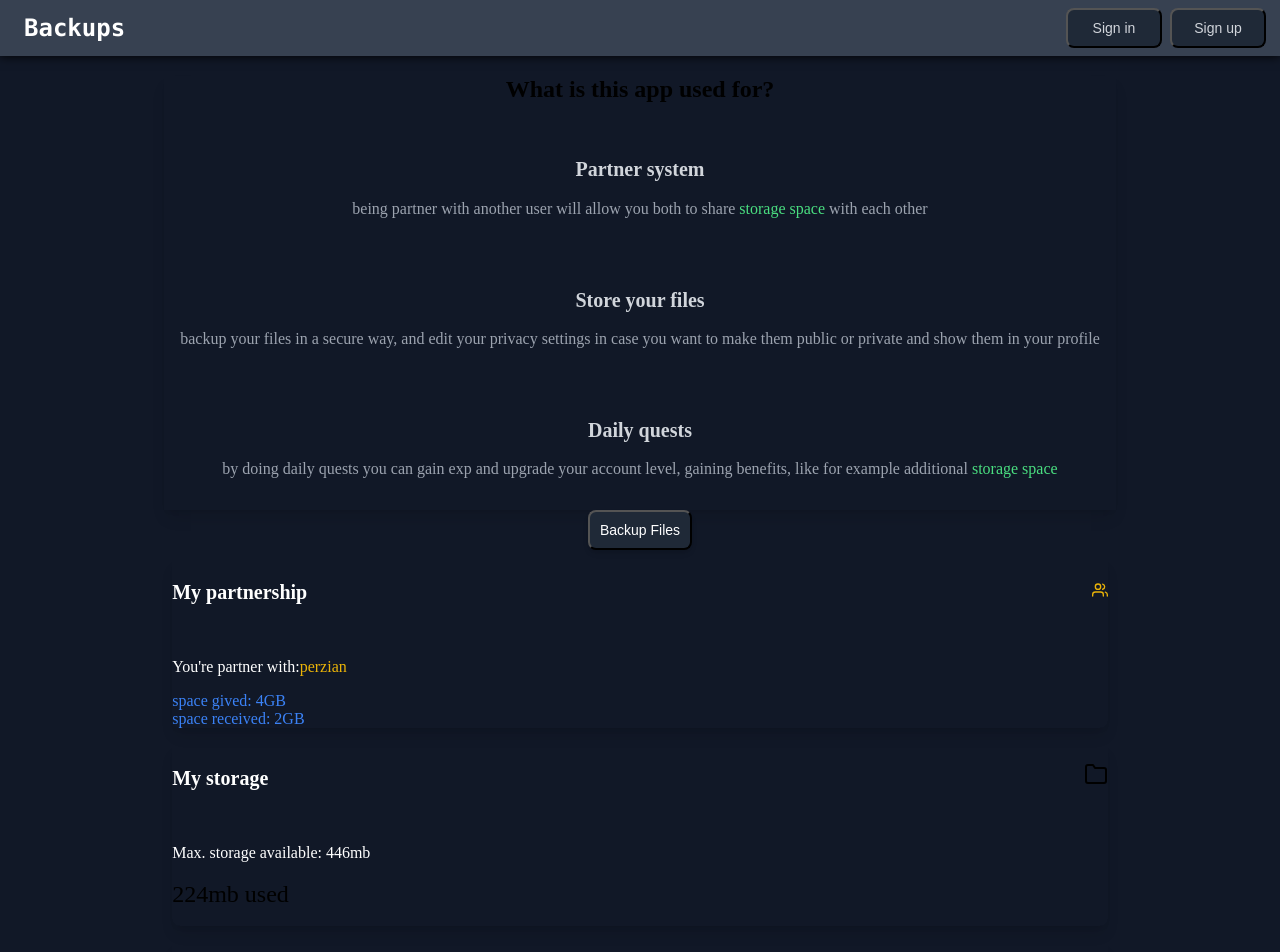
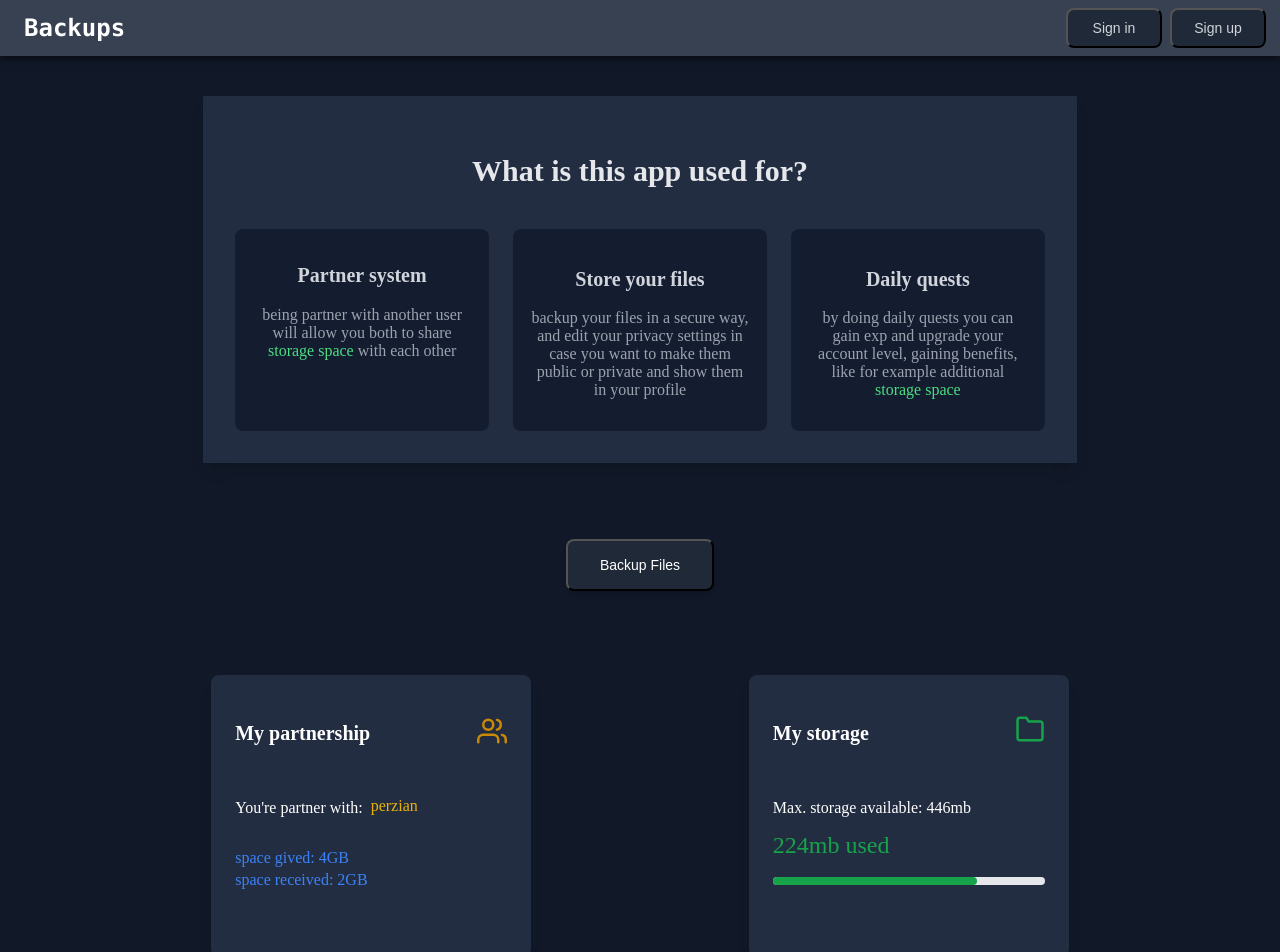
Before and after one commit to AguHDS/Backups, a React (Vite) app in the folder frontend/: page / in a window 1280 px wide. Shown: the top 952 px of the page. Built offline with nearby package versions, Linux system fonts and the light colour scheme.

Commit message:
some minor not relevant changes

```diff
--- a/frontend/package.json
+++ b/frontend/package.json
@@ -4,7 +4,7 @@
   "version": "0.0.0",
   "type": "module",
   "scripts": {
-    "dev": "dotenv concurrently \"vite\" \"wait-on http://localhost:${VITE_FRONTENDPORT} && npx tailwindcss -i ./src/main.css -o ./src/output.css --watch\"",
+    "dev": "dotenv concurrently \"vite\" \"wait-on http://localhost:5173 && npx tailwindcss -i ./src/main.css -o ./src/output.css --watch\"",
     "build": "vite build",
     "lint": "eslint . --ext js,jsx --report-unused-disable-directives --max-warnings 0",
     "preview": "vite preview"
@@ -16,6 +16,7 @@
     "jwt-decode": "^4.0.0",
     "react": "^18.3.1",
     "react-dom": "^18.3.1",
+    "react-icons": "^5.4.0",
     "react-redux": "^9.1.2",
     "react-router-dom": "^6.26.2",
     "tailwind-scrollbar": "^3.1.0"
--- a/frontend/src/App.jsx
+++ b/frontend/src/App.jsx
@@ -13,7 +13,6 @@ import {
   SignIn,
   SignUp,
   AccountSettings,
-  Dashboard,
   Profile,
 } from "./pages";
 
@@ -42,7 +41,6 @@ const App = () => {
           <Route path="/profile" element={<Profile />} />
 
           {/* protected routes */}
-          <Route path="/dashboard" element={ <ProtectedRoute> <Dashboard /> </ProtectedRoute>} />
           <Route path="/account-settings" element={ <ProtectedRoute> <AccountSettings /> </ProtectedRoute>} />
 
           <Route path="/*" element={<Navigate to="NotFound" />} />
--- a/frontend/src/components/common/index.jsx
+++ b/frontend/src/components/common/index.jsx
@@ -2,7 +2,6 @@
 
 export { default as Button } from "./Buttons/Button";
 export { default as Input } from "./Inputs/Input";
-export { default as Container } from "./container/Container";
 export { default as NavBar } from "./navBar/Navegation";
 export { default as UnauthorizedWarning } from "./unauthorized-warning/UnauthorizedWarning";
 export { default as ProtectedRoute } from "./protectedRoute/ProtectedRoute";
--- a/frontend/src/main.jsx
+++ b/frontend/src/main.jsx
@@ -8,10 +8,10 @@ import { BrowserRouter } from "react-router-dom";
 
 ReactDOM.createRoot(document.getElementById("root")).render(
   <BrowserRouter>
-    {/* <React.StrictMode> */}
+    <React.StrictMode>
       <Provider store={store}>
         <App />
       </Provider>
-    {/* </React.StrictMode> */}
+    </React.StrictMode>
   </BrowserRouter>
 );
--- a/frontend/src/output.css
+++ b/frontend/src/output.css
@@ -147,6 +147,10 @@
   top: 0.5rem !important;
 }
 
+.top-4 {
+  top: 1rem !important;
+}
+
 .top-\[2px\] {
   top: 2px !important;
 }
@@ -186,6 +190,16 @@
   margin-bottom: 0px !important;
 }
 
+.my-1 {
+  margin-top: 0.25rem !important;
+  margin-bottom: 0.25rem !important;
+}
+
+.my-10 {
+  margin-top: 2.5rem !important;
+  margin-bottom: 2.5rem !important;
+}
+
 .my-2 {
   margin-top: 0.5rem !important;
   margin-bottom: 0.5rem !important;
@@ -219,12 +233,24 @@
   margin-bottom: 0.25rem !important;
 }
 
+.mb-10 {
+  margin-bottom: 2.5rem !important;
+}
+
 .mb-2 {
   margin-bottom: 0.5rem !important;
 }
 
+.mb-3 {
+  margin-bottom: 0.75rem !important;
+}
+
 .mb-4 {
   margin-bottom: 1rem !important;
+}
+
+.mb-5 {
+  margin-bottom: 1.25rem !important;
 }
 
 .ml-1 {
@@ -275,6 +301,10 @@
   margin-top: 1.25rem !important;
 }
 
+.mt-6 {
+  margin-top: 1.5rem !important;
+}
+
 .mt-\[17px\] {
   margin-top: 17px !important;
 }
@@ -306,6 +336,10 @@
 .size-5 {
   width: 1.25rem !important;
   height: 1.25rem !important;
+}
+
+.h-2 {
+  height: 0.5rem !important;
 }
 
 .h-5 {
@@ -369,6 +403,10 @@
   min-height: 100vh !important;
 }
 
+.w-3\/4 {
+  width: 75% !important;
+}
+
 .w-5 {
   width: 1.25rem !important;
 }
@@ -391,6 +429,10 @@
 
 .w-\[60\%\] {
   width: 60% !important;
+}
+
+.w-\[70\%\] {
+  width: 70% !important;
 }
 
 .w-\[80vw\] {
@@ -457,6 +499,10 @@
   list-style-type: none !important;
 }
 
+.grid-cols-1 {
+  grid-template-columns: repeat(1, minmax(0, 1fr)) !important;
+}
+
 .grid-cols-2 {
   grid-template-columns: repeat(2, minmax(0, 1fr)) !important;
 }
@@ -493,6 +539,15 @@
   gap: 0.5rem !important;
 }
 
+.gap-6 {
+  gap: 1.5rem !important;
+}
+
+.gap-x-2 {
+  -moz-column-gap: 0.5rem !important;
+       column-gap: 0.5rem !important;
+}
+
 .space-x-4 > :not([hidden]) ~ :not([hidden]) {
   --tw-space-x-reverse: 0 !important;
   margin-right: calc(1rem * var(--tw-space-x-reverse)) !important;
@@ -511,6 +566,12 @@
   margin-bottom: calc(1.25rem * var(--tw-space-y-reverse)) !important;
 }
 
+.space-y-9 > :not([hidden]) ~ :not([hidden]) {
+  --tw-space-y-reverse: 0 !important;
+  margin-top: calc(2.25rem * calc(1 - var(--tw-space-y-reverse))) !important;
+  margin-bottom: calc(2.25rem * var(--tw-space-y-reverse)) !important;
+}
+
 .self-end {
   align-self: flex-end !important;
 }
@@ -523,8 +584,16 @@
   overflow-y: auto !important;
 }
 
+.break-words {
+  overflow-wrap: break-word !important;
+}
+
 .rounded {
   border-radius: 0.25rem !important;
+}
+
+.rounded-full {
+  border-radius: 9999px !important;
 }
 
 .rounded-lg {
@@ -637,6 +706,10 @@
   border-top-color: rgb(34 34 34 / var(--tw-border-opacity)) !important;
 }
 
+.bg-\[\#0e172ab8\] {
+  background-color: #0e172ab8 !important;
+}
+
 .bg-\[\#121212\] {
   --tw-bg-opacity: 1 !important;
   background-color: rgb(18 18 18 / var(--tw-bg-opacity)) !important;
@@ -662,6 +735,11 @@
   background-color: rgb(34 34 34 / var(--tw-bg-opacity)) !important;
 }
 
+.bg-\[\#232d42\] {
+  --tw-bg-opacity: 1 !important;
+  background-color: rgb(35 45 66 / var(--tw-bg-opacity)) !important;
+}
+
 .bg-\[\#272727\] {
   --tw-bg-opacity: 1 !important;
   background-color: rgb(39 39 39 / var(--tw-bg-opacity)) !important;
@@ -682,9 +760,19 @@
   background-color: rgb(0 0 0 / var(--tw-bg-opacity)) !important;
 }
 
+.bg-gray-200 {
+  --tw-bg-opacity: 1 !important;
+  background-color: rgb(229 231 235 / var(--tw-bg-opacity)) !important;
+}
+
 .bg-gray-700 {
   --tw-bg-opacity: 1 !important;
   background-color: rgb(55 65 81 / var(--tw-bg-opacity)) !important;
+}
+
+.bg-green-600 {
+  --tw-bg-opacity: 1 !important;
+  background-color: rgb(22 163 74 / var(--tw-bg-opacity)) !important;
 }
 
 .bg-white {
@@ -715,6 +803,14 @@
 
 .p-4 {
   padding: 1rem !important;
+}
+
+.p-6 {
+  padding: 1.5rem !important;
+}
+
+.p-8 {
+  padding: 2rem !important;
 }
 
 .p-\[5px_9px\] {
@@ -750,6 +846,11 @@
   padding-right: 1.5rem !important;
 }
 
+.px-8 {
+  padding-left: 2rem !important;
+  padding-right: 2rem !important;
+}
+
 .py-1 {
   padding-top: 0.25rem !important;
   padding-bottom: 0.25rem !important;
@@ -758,6 +859,11 @@
 .py-3 {
   padding-top: 0.75rem !important;
   padding-bottom: 0.75rem !important;
+}
+
+.py-4 {
+  padding-top: 1rem !important;
+  padding-bottom: 1rem !important;
 }
 
 .py-5 {
@@ -810,13 +916,17 @@
   line-height: 2rem !important;
 }
 
-.text-9xl {
-  font-size: 8rem !important;
-  line-height: 1 !important;
+.text-3xl {
+  font-size: 1.875rem !important;
+  line-height: 2.25rem !important;
 }
 
 .text-\[14px\] {
   font-size: 14px !important;
+}
+
+.text-\[16px\] {
+  font-size: 16px !important;
 }
 
 .text-\[18px\] {
@@ -897,6 +1007,11 @@
   color: rgb(103 232 249 / var(--tw-text-opacity)) !important;
 }
 
+.text-gray-200 {
+  --tw-text-opacity: 1 !important;
+  color: rgb(229 231 235 / var(--tw-text-opacity)) !important;
+}
+
 .text-gray-300 {
   --tw-text-opacity: 1 !important;
   color: rgb(209 213 219 / var(--tw-text-opacity)) !important;
@@ -922,14 +1037,24 @@
   color: rgb(17 24 39 / var(--tw-text-opacity)) !important;
 }
 
-.text-green-300 {
-  --tw-text-opacity: 1 !important;
-  color: rgb(134 239 172 / var(--tw-text-opacity)) !important;
-}
-
 .text-green-400 {
   --tw-text-opacity: 1 !important;
   color: rgb(74 222 128 / var(--tw-text-opacity)) !important;
+}
+
+.text-green-600 {
+  --tw-text-opacity: 1 !important;
+  color: rgb(22 163 74 / var(--tw-text-opacity)) !important;
+}
+
+.text-purple-500 {
+  --tw-text-opacity: 1 !important;
+  color: rgb(168 85 247 / var(--tw-text-opacity)) !important;
+}
+
+.text-purple-600 {
+  --tw-text-opacity: 1 !important;
+  color: rgb(147 51 234 / var(--tw-text-opacity)) !important;
 }
 
 .text-red-500 {
@@ -945,6 +1070,11 @@
 .text-yellow-500 {
   --tw-text-opacity: 1 !important;
   color: rgb(234 179 8 / var(--tw-text-opacity)) !important;
+}
+
+.text-yellow-600 {
+  --tw-text-opacity: 1 !important;
+  color: rgb(202 138 4 / var(--tw-text-opacity)) !important;
 }
 
 .shadow {
@@ -987,6 +1117,16 @@
   transition-property: color, background-color, border-color, text-decoration-color, fill, stroke, opacity, box-shadow, transform, filter, backdrop-filter, -webkit-backdrop-filter !important;
   transition-timing-function: cubic-bezier(0.4, 0, 0.2, 1) !important;
   transition-duration: 150ms !important;
+}
+
+.transition-shadow {
+  transition-property: box-shadow !important;
+  transition-timing-function: cubic-bezier(0.4, 0, 0.2, 1) !important;
+  transition-duration: 150ms !important;
+}
+
+.duration-300 {
+  transition-duration: 300ms !important;
 }
 
 body {
@@ -1164,12 +1304,22 @@ a {
   text-decoration-line: underline !important;
 }
 
+.hover\:shadow-xl:hover {
+  --tw-shadow: 0 20px 25px -5px rgb(0 0 0 / 0.1), 0 8px 10px -6px rgb(0 0 0 / 0.1) !important;
+  --tw-shadow-colored: 0 20px 25px -5px var(--tw-shadow-color), 0 8px 10px -6px var(--tw-shadow-color) !important;
+  box-shadow: var(--tw-ring-offset-shadow, 0 0 #0000), var(--tw-ring-shadow, 0 0 #0000), var(--tw-shadow) !important;
+}
+
 .focus\:outline-none:focus {
   outline: 2px solid transparent !important;
   outline-offset: 2px !important;
 }
 
 @media (min-width: 640px) {
+  .sm\:w-1\/2 {
+    width: 50% !important;
+  }
+
   .sm\:grid-cols-3 {
     grid-template-columns: repeat(3, minmax(0, 1fr)) !important;
   }
@@ -1180,12 +1330,20 @@ a {
 }
 
 @media (min-width: 768px) {
+  .md\:w-1\/4 {
+    width: 25% !important;
+  }
+
   .md\:w-\[225px\] {
     width: 225px !important;
   }
 
   .md\:max-w-lg {
     max-width: 32rem !important;
+  }
+
+  .md\:grid-cols-3 {
+    grid-template-columns: repeat(3, minmax(0, 1fr)) !important;
   }
 
   .md\:grid-cols-4 {
@@ -1202,6 +1360,10 @@ a {
 }
 
 @media (min-width: 1024px) {
+  .lg\:w-80 {
+    width: 20rem !important;
+  }
+
   .lg\:max-w-xl {
     max-width: 36rem !important;
   }
--- a/frontend/src/pages/AccountSettings/AccountSettings.jsx
+++ b/frontend/src/pages/AccountSettings/AccountSettings.jsx
@@ -1,9 +1,9 @@
 //common components
-import { Button, Container } from "../../components/common";
+import { Button } from "../../components/common";
 
 export default function AccountSettings() {
   return (
-    <Container className="flex justify-center max-w-full bg-black h-screen">
+    <div className="mx-auto flex justify-center max-w-full bg-black h-screen">
       <div className="w-[60%] h-[80%] bg-gray-700 rounded-lg shadow-lg mx-auto my-auto">
         <div className="justify-center space-x-4 p-4 flex flex-wrap sm:flex-nowrap">
           <Button
@@ -28,6 +28,6 @@ export default function AccountSettings() {
           </div>
         </div>
       </div>
-    </Container>
+    </div>
   );
 }
--- a/frontend/src/pages/index.jsx
+++ b/frontend/src/pages/index.jsx
@@ -5,5 +5,4 @@ export { default as NotFound } from "./not-found/NotFound";
 export { default as SignIn } from "./login&sign/sign-in/SignIn";
 export { default as SignUp } from "./login&sign/sign-up/SignUp";
 export { default as AccountSettings } from "./AccountSettings/AccountSettings";
-export { default as Dashboard } from "./dashboard/Dashboard";
 export { default as Profile } from "./profile/Profile";
--- a/frontend/src/pages/profile/Profile.jsx
+++ b/frontend/src/pages/profile/Profile.jsx
@@ -1,7 +1,4 @@
 import { Link } from "react-router-dom";
-
-//common components
-import { Container } from "../../components/common/";
 
 //redux
 import { useSelector } from "react-redux";
@@ -13,7 +10,7 @@ export default function Profile() {
   const { userData } = useSelector((state) => state.auth);
 
   return (
-    <Container className="flex justify-center mt-5">
+    <div className="mx-auto flex justify-center mt-5">
       <div className="w-[80vw] max-w-full">
         {/* header */}
         <div className="w-full">
@@ -201,6 +198,6 @@ export default function Profile() {
           </div>
         </div>
       </div>
-    </Container>
+    </div>
   );
 }
```
Also changed, not shown: frontend/src/components/common/navBar/account-options/AccountOptions.jsx (+16 -4 lines), frontend/src/hooks/useAuth.js (+10 -3 lines), frontend/tailwind.config.js (+5 -4 lines), 2 other files (tests, documents, lock files or other folders).
